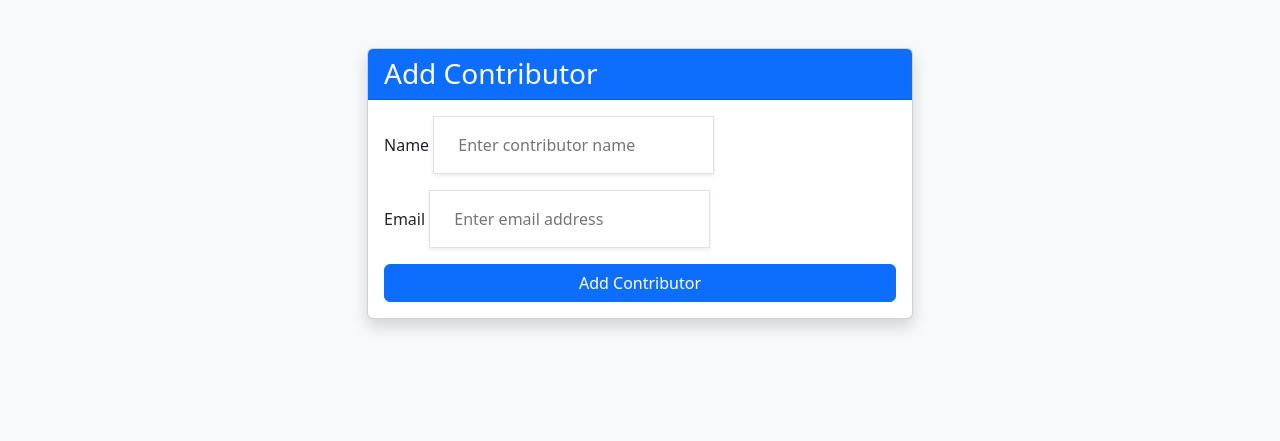
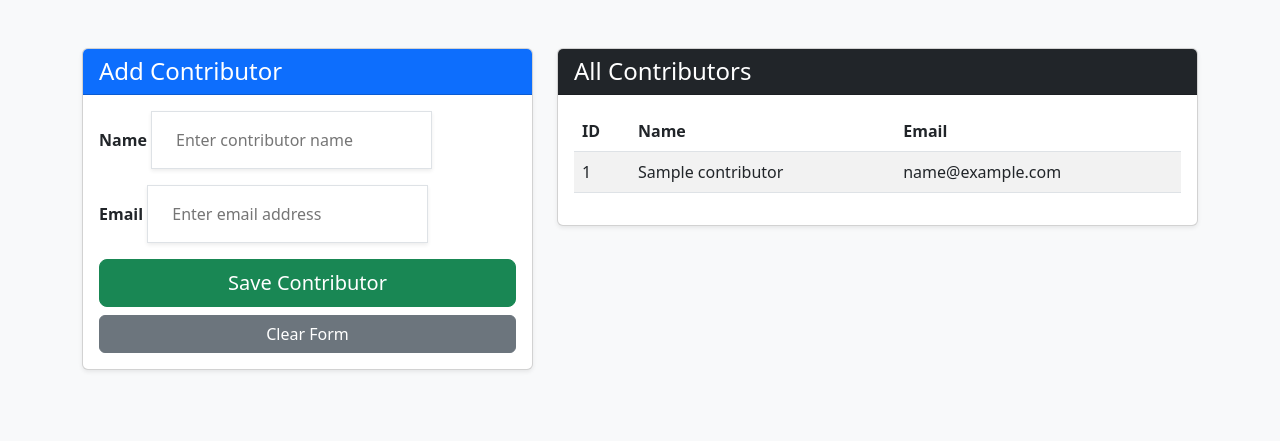
Before and after one commit to leandre000/django-tms, a Django app: template tms/templates/tms/add_contributor.html in a window 1280 px wide. Shown: the top 441 px of the page. Run offline with Django 5.2, Linux system fonts and the light colour scheme; the template is opened without the code that fills it: values that come from a table or form of the project are taken from there, others are empty; tables that the repository leaves empty hold one stand-in row (values such as "Sample post").

Commit message:
Update contributor form with save button and list display

```diff
--- a/tms/templates/tms/add_contributor.html
+++ b/tms/templates/tms/add_contributor.html
@@ -3,33 +3,76 @@
 <head>
     <meta charset="UTF-8">
     <meta name="viewport" content="width=device-width, initial-scale=1.0">
-    <title>Add Contributor - TMS</title>
+    <title>Add Contributor</title>
     <link href="https://cdn.jsdelivr.net/npm/bootstrap@5.3.0/dist/css/bootstrap.min.css" rel="stylesheet">
 </head>
 <body class="bg-light">
-    <div class="container mt-5">
-        <div class="row justify-content-center">
-            <div class="col-md-6">
-                <div class="card shadow">
+    <div class="container py-5">
+        <div class="row">
+            <!-- Add Form -->
+            <div class="col-md-5 mb-4">
+                <div class="card shadow-sm">
                     <div class="card-header bg-primary text-white">
-                        <h3 class="mb-0">Add Contributor</h3>
+                        <h4 class="mb-0">Add Contributor</h4>
                     </div>
                     <div class="card-body">
                         <form method="post">
                             {% csrf_token %}
 
                             <div class="mb-3">
-                                <label for="id_name" class="form-label">Name</label>
+                                <label class="form-label fw-bold">Name</label>
                                 {{ form.name }}
                             </div>
 
                             <div class="mb-3">
-                                <label for="id_email" class="form-label">Email</label>
+                                <label class="form-label fw-bold">Email</label>
                                 {{ form.email }}
                             </div>
 
-                            <button type="submit" class="btn btn-primary w-100">Add Contributor</button>
+                            <div class="d-grid gap-2">
+                                <button type="submit" class="btn btn-success btn-lg">
+                                    Save Contributor
+                                </button>
+                                <button type="reset" class="btn btn-secondary">
+                                    Clear Form
+                                </button>
+                            </div>
                         </form>
+                    </div>
+                </div>
+            </div>
+
+            <!-- Contributors List -->
+            <div class="col-md-7">
+                <div class="card shadow-sm">
+                    <div class="card-header bg-dark text-white">
+                        <h4 class="mb-0">All Contributors</h4>
+                    </div>
+                    <div class="card-body">
+                        {% if contributors %}
+                            <div class="table-responsive">
+                                <table class="table table-striped table-hover">
+                                    <thead>
+                                        <tr>
+                                            <th>ID</th>
+                                            <th>Name</th>
+                                            <th>Email</th>
+                                        </tr>
+                                    </thead>
+                                    <tbody>
+                                        {% for contributor in contributors %}
+                                        <tr>
+                                            <td>{{ contributor.id }}</td>
+                                            <td>{{ contributor.name }}</td>
+                                            <td>{{ contributor.email }}</td>
+                                        </tr>
+                                        {% endfor %}
+                                    </tbody>
+                                </table>
+                            </div>
+                        {% else %}
+                            <p class="text-center text-muted py-4">No contributors yet. Add one to get started!</p>
+                        {% endif %}
                     </div>
                 </div>
             </div>
--- a/tms/urls.py
+++ b/tms/urls.py
@@ -1,9 +1,12 @@
 from django.urls import path, include
 from rest_framework.routers import DefaultRouter
-from .views import ContributorViewSet, TaskViewSet
+from .views import ContributorViewSet, TaskViewSet, add_contributor
 
 router = DefaultRouter()
 router.register(r'contributors', ContributorViewSet)
 router.register(r'tasks', TaskViewSet)
 
-urlpatterns = [path('', include(router.urls))]
+urlpatterns = [
+    path('', include(router.urls)),
+    path('add/', add_contributor, name='add_contributor'),
+]
```
Also changed, not shown: tms/views.py (+16 -0 lines).
